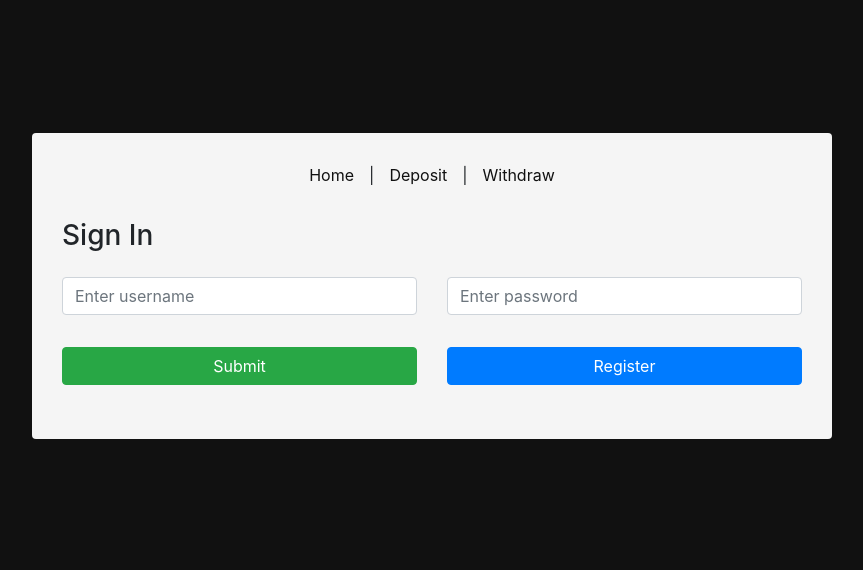
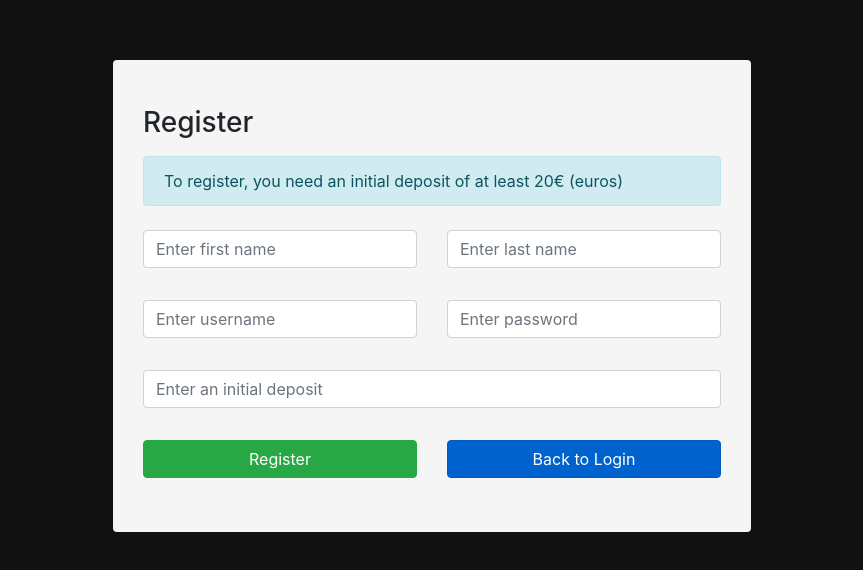
Before and after one commit to enfrte/code-and-work-week-7-homework, a React (Create React App) app: page /register in a window 1280 px wide. Shown: the part 114-684 px from the top of the page, without its empty margins (208-1071 px from the left). Built offline with nearby package versions, Linux system fonts and the light colour scheme.

Commit message:
Created register form

```diff
--- a/src/App.css
+++ b/src/App.css
@@ -3,9 +3,27 @@ body {
   padding: 10px;
 }
 
-html, body, #root {
-  height: 100%;
-  margin: 0;
+html {
+  display: flex;
+  flex-direction: column;
+}
+
+.menu {
+  height: 65px;
+  background-color: whitesmoke;
+  margin-bottom: 30px;
+  display: flex;
+  justify-content: center;
+  border-radius: 4px;
+}
+
+.menu nav ul {
+  margin-bottom: 0;
+}
+
+.menu li {
+  display: flex;
+  align-items: center;
 }
 
 #root {
@@ -33,6 +51,31 @@ nav ul {
 
 }
 
+.main {
+  height: 100vh;
+  display: flex;
+  flex-wrap: wrap;
+  justify-content: center;
+  align-content: center;
+}
+
+.bank-info img {
+  width: 165px;
+}
+
+.bank-info {
+  max-width: 350px;
+  margin: 10px;
+}
+
+.login.container {
+  margin: 10px;
+  display: flex;
+  align-items: center;
+  justify-content: center;
+  max-width: 350px;
+}
+
 .app nav ul li a {
   padding: 15px;
   text-decoration: none;
--- a/src/App.js
+++ b/src/App.js
@@ -6,7 +6,7 @@ import UserContextProvider from "./contexts/UserContext";
 
 function App() {
   return (
-    <div className="app container">
+    <div className="app">
       <UserContextProvider>
         <Router>
           <Auth />
--- a/src/components/Auth.js
+++ b/src/components/Auth.js
@@ -2,7 +2,6 @@ import React, { useContext, useState } from 'react';
 import { UserContext } from '../contexts/UserContext';
 import { useParams } from "react-router-dom";
 import Nav from "./Nav";
-import Login from "../pages/Login";
 
 // Control data access flow
 function Auth() {
@@ -18,9 +17,9 @@ function Auth() {
 	//console.log("params", params);
 
 		return (
-			<>
+			<div className="auth">
 				<Nav />
-			</>
+			</div>
 		);
 
 }
--- /dev/null
+++ b/src/components/BankInfo.js
@@ -0,0 +1,17 @@
+import React from 'react';
+
+function BankInfo() {
+  return (
+		<div className="bank-info">
+			<div className="card">
+				<img src="/img/bitcoin-logo.png" className="card-img-top" alt="bank logo"/>
+				<div className="card-body">
+					<h5 className="card-title">Buutti Bank</h5>
+					<p className="card-text">Lorem ipsum dolor sit amet, consectetur adipiscing elit. Aenean vitae lacinia lorem. Aliquam vel sapien id magna lobortis fermentum. Nunc egestas dolor urna, nec luctus enim rhoncus vehicula.</p>
+				</div>
+			</div>
+		</div>
+  );
+}
+
+export default BankInfo;
--- a/src/components/Nav.js
+++ b/src/components/Nav.js
@@ -1,5 +1,5 @@
 import React, { useContext } from 'react';
-import { BrowserRouter as Route, Switch, Link } from 'react-router-dom';
+import { BrowserRouter as Route, Switch } from 'react-router-dom';
 import { UserContext } from '../contexts/UserContext';
 
 import Deposit from "../pages/Deposit";
@@ -7,24 +7,37 @@ import Withdraw from "../pages/Withdraw";
 import Home from "../pages/Home";
 import Login from "../pages/Login";
 import Menu  from "./Menu";
+import Register from "../pages/Register";
+import BankInfo from './BankInfo';
 
 function Nav() {
 
 	const { user } = useContext(UserContext);
 
   return (
-		<div className="">
-			<Menu />
+		<main className="main">
+			{ user !== null ? <Menu /> : "" }
 			{/* A <Switch> looks through its children <Route>s and renders the first one that matches the current URL. */}
 			{ /* Conditional routing - If a user object exists, git the user access to the other pages, else send them to the login */
 				user === null ?
 					<Switch>
+						<Route path="/register">
+							<Register />
+						</Route>
+						<Route path="/login">
+							<BankInfo />
+							<Login />
+						</Route>
 						<Route path="*">
+							<BankInfo />
 							<Login />
 						</Route>
 					</Switch>
 				:
 					<Switch>
+						<Route path="/register">
+							<Register />
+						</Route>
 						<Route path="/deposit">
 							<Deposit />
 						</Route>
@@ -39,7 +52,7 @@ function Nav() {
 						</Route>
 					</Switch>
 			}
-		</div>
+		</main>
   );
 }
 
--- a/src/contexts/UserContext.js
+++ b/src/contexts/UserContext.js
@@ -1,6 +1,6 @@
 import React, { createContext, useState } from 'react';
 import database from "../database.json";
-//import helper from "../bankHelperFunctions";
+import helper from "../bankHelperFunctions";
 
 export const UserContext = createContext();
 
--- a/src/pages/Home.js
+++ b/src/pages/Home.js
@@ -1,20 +1,9 @@
 import React from 'react';
-//import { useParams } from "react-router-dom";
-import {
-  BrowserRouter as Router,
-  Switch,
-  Route,
-  Link,
-  useParams
-} from "react-router-dom";
 
 function Home() {
-	let { token } = useParams();
-	console.log("Home params", token); // Can't display token fo rsome reason :(
-
 	return (
-		<div className="">
-			Home Component {token}
+		<div className="home container">
+			Home Component
 		</div>
 	);
 }
--- a/src/pages/Login.js
+++ b/src/pages/Login.js
@@ -31,16 +31,20 @@ function Login() {
   };
 
   return (
-    <div className="login-container">
-      <div><p style={{color:"red"}}>{incorrectLogin}</p></div>
+    <div className="login container">
+
       <form onSubmit={handleSubmit}>
+
           <h3 className="mb-3">Sign In</h3>
+
+          <div><p style={{color:"red"}}>{incorrectLogin}</p></div>
+
           <div className="form-group">
             <div className="row">
-              <div className="col-md-6">
+              <div className="col-md-12">
                 <input type="text" className="form-control mt-2 mb-2" value={username} placeholder="Enter username" onChange={(e) => setUsername(e.target.value)} required/>
               </div>
-              <div className="col-md-6">
+              <div className="col-md-12">
                 <input type="password" className="form-control mt-2" value={password} placeholder="Enter password" onChange={(e) => setPassword(e.target.value)} required/>
               </div>
             </div>
@@ -48,11 +52,11 @@ function Login() {
 
           <div className="form-group">
             <div className="row">
-              <div className="col-md-6">
+              <div className="col-md-12">
                 <button type="submit" className="btn btn-success btn-block mt-2 mb-2">Submit</button>
               </div>
-              <div className="col-md-6">
-                <a className="btn btn-primary btn-block mt-2" href="/" role="button">Register</a>
+              <div className="col-md-12">
+                <a href="/register" className="btn btn-primary btn-block mt-2 active" role="button" aria-pressed="true">Register</a>
               </div>
             </div>
           </div>
--- /dev/null
+++ b/src/pages/Register.js
@@ -0,0 +1,107 @@
+import React, { useContext, useState, useEffect } from 'react';
+import { UserContext } from '../contexts/UserContext';
+import { saveToDb, generateId } from "../bankHelperFunctions";
+
+function Register() {
+  const { db } = useContext(UserContext);
+  const { user, setUser } = useContext(UserContext);
+
+  const [incorrectLogin, setRegisterError] = useState('');
+  const [username, setUsername] = useState('');
+	const [password, setPassword] = useState('');
+	const [firstname, setFirstname] = useState('');
+	const [lastname, setLastname] = useState('');
+	const [initialDeposit, setInitialDeposit] = useState('');
+
+  const handleSubmit = (event) => {
+    event.preventDefault();
+    verifyRegister(firstname, lastname, username, password, initialDeposit);
+  }
+
+  // things only change after component rerender
+  useEffect(() => {
+		console.log("user: ", user);
+	}, [user]);
+
+  // checks if a database user has been returned
+  const verifyRegister = (firstname, lastname, username, password, initialDeposit) => {
+		// check if user is not already registered
+		const userObjectArray = db.filter(current => current.username === username);
+    if (userObjectArray.length !== 0) {
+			setRegisterError("Username is taken");
+      return;
+		}
+		// prepare user object
+		const userObject = 	{
+			"id": generateId,
+			"username": username,
+			"name": firstname + lastname,
+			"balance": initialDeposit,
+			"password": password,
+			"fund_requests":[]
+		};
+		// add user to the db
+		// https://stackoverflow.com/questions/55301477/fs-writefile-is-not-working-on-my-reactjs-nodejs-app
+		// saveToDb("../database.json", userObject); // broken with fs package
+		// see saveToDb() in bankHelperFunctions.js
+		setUser(userObjectArray[0]); // set user as current user
+
+  };
+
+  return (
+    <div className="register container">
+      <div><p style={{color:"red"}}>{incorrectLogin}</p></div>
+      <form onSubmit={handleSubmit}>
+          <h3 className="mb-3">Register</h3>
+					<div className="alert alert-info" role="alert">
+						To register, you need an initial deposit of at least 20€ (euros)
+					</div>
+
+					<div className="form-group">
+            <div className="row">
+              <div className="col-md-6">
+                <input type="text" className="form-control mt-2 mb-2" value={firstname} placeholder="Enter first name" onChange={(e) => setFirstname(e.target.value)} required/>
+              </div>
+              <div className="col-md-6">
+                <input type="text" className="form-control mt-2" value={lastname} placeholder="Enter last name" onChange={(e) => setLastname(e.target.value)} required/>
+              </div>
+            </div>
+          </div>
+
+          <div className="form-group">
+            <div className="row">
+              <div className="col-md-6">
+                <input type="text" className="form-control mt-2 mb-2" value={username} placeholder="Enter username" onChange={(e) => setUsername(e.target.value)} required/>
+              </div>
+              <div className="col-md-6">
+                <input type="password" className="form-control mt-2" value={password} placeholder="Enter password" onChange={(e) => setPassword(e.target.value)} required/>
+              </div>
+            </div>
+          </div>
+
+					<div className="form-group">
+            <div className="row">
+              <div className="col-md-12">
+                <input type="number" min="20" className="form-control mt-2 mb-2" value={initialDeposit} placeholder="Enter an initial deposit" onChange={(e) => setInitialDeposit(e.target.value)} required/>
+              </div>
+            </div>
+          </div>
+
+          <div className="form-group">
+            <div className="row">
+              <div className="col-md-6">
+                <button type="submit" className="btn btn-success btn-block mt-2 mb-2">Register</button>
+              </div>
+              <div className="col-md-6">
+								<a href="/login" className="btn btn-primary btn-block mt-2 active" role="button" aria-pressed="true">Back to Login</a>
+              </div>
+            </div>
+          </div>
+
+      </form>
+
+    </div>
+  );
+}
+
+export default Register;
```
Also changed, not shown: src/database copy.json (added, +10 -0 lines), public/img/bitcoin-logo.png (added).
